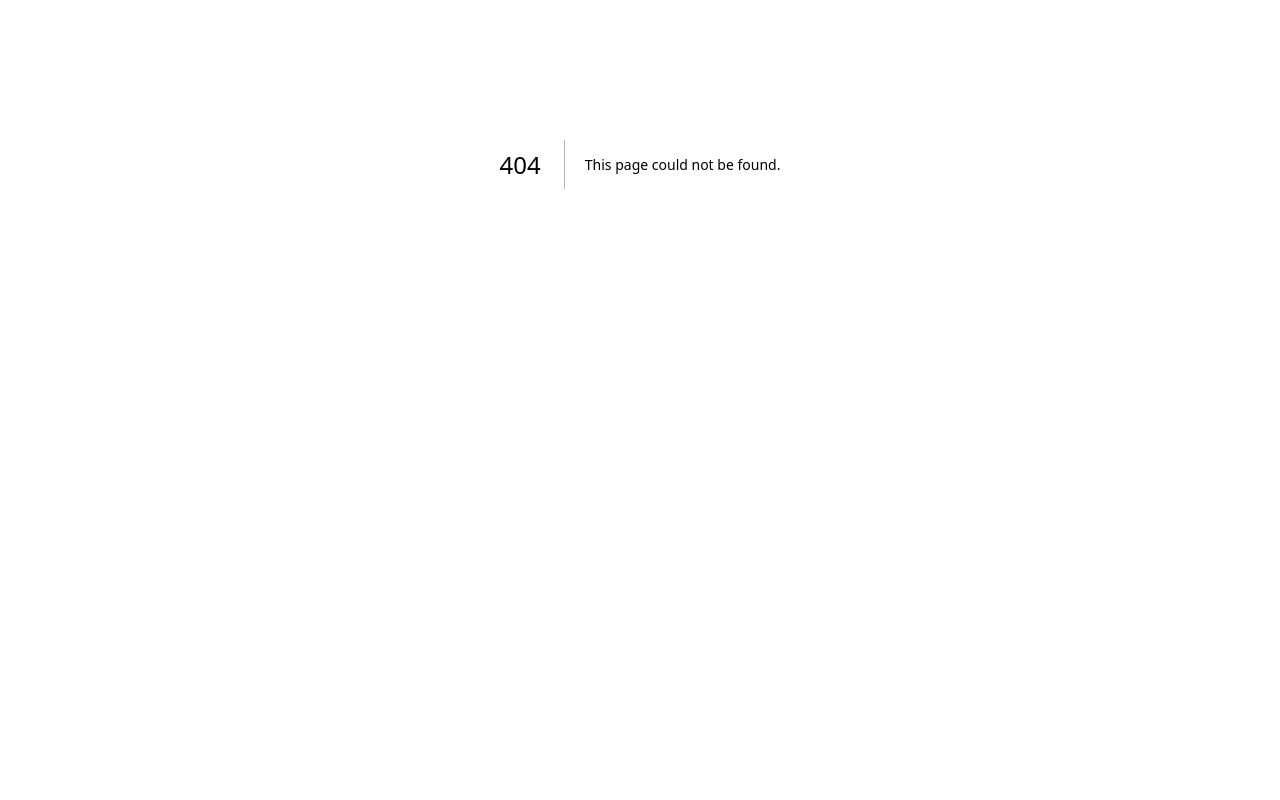
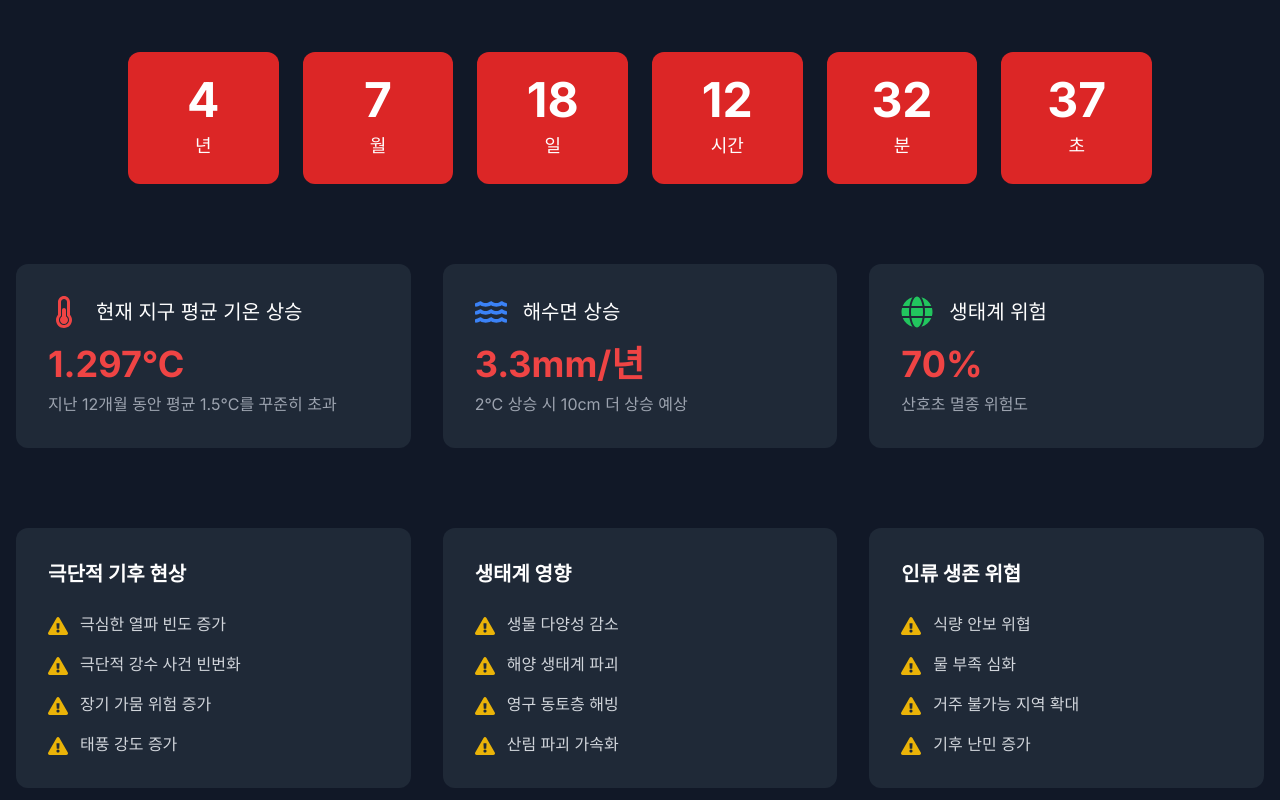
Before and after one commit to 4githu/DSHSEnvironmentWeb, a Next.js app: page /timer in a window 1280 px wide. Before the commit this address had no page. Shown: the part 300-1100 px from the top of the page. Before the commit the page ends 864 px from the top, so only its background shows below. Built offline with nearby package versions, Linux system fonts and the light colour scheme.

Commit message:
커밋 메시지

```diff
--- a/src/app/page.tsx
+++ b/src/app/page.tsx
@@ -18,7 +18,7 @@ const EnvironmentCampaign = () => {
 
   React.useEffect(() => {
     const calculateTimeLeft = () => {
-      const targetDate = new Date('2050-01-01').getTime();
+      const targetDate = new Date('2030-01-01').getTime();
       const now = new Date().getTime();
       const difference = targetDate - now;
 
@@ -101,7 +101,8 @@ const EnvironmentCampaign = () => {
         </div>
       </header>
       {/* 카운트다운 타이머 섹션 */}
-      <div className="bg-gray-900 py-12">
+      <Link href="/timer">
+        <div className="bg-gray-900 py-12 cursor-pointer hover:bg-gray-800 transition-colors">
           <div className="container mx-auto px-4">
             <div className="bg-gray-800 rounded-xl p-8 max-w-4xl mx-auto">
               <div className="flex items-center justify-center gap-4 mb-6">
@@ -129,6 +130,7 @@ const EnvironmentCampaign = () => {
             </div>
           </div>
         </div>
+      </Link>
 
       {/* 메인 콘텐츠 */}
       <main className="container mx-auto px-4 py-16">
--- /dev/null
+++ b/src/app/timer/page.tsx
@@ -0,0 +1,186 @@
+"use client"
+import React, { useState, useEffect } from 'react';
+import { FaClock, FaChartLine, FaExclamationTriangle, FaArrowLeft, FaThermometerHalf, FaWater, FaGlobe } from 'react-icons/fa';
+import Link from 'next/link';
+
+const TimerPage = () => {
+  const [timeLeft, setTimeLeft] = useState({
+    years: 0,
+    months: 0,
+    days: 0,
+    hours: 0,
+    minutes: 0,
+    seconds: 0
+  });
+
+  // 타이머 로직
+  useEffect(() => {
+    const calculateTimeLeft = () => {
+      const targetDate = new Date('2029-07-21').getTime(); // 1.5°C 도달 예상 시점
+      const now = new Date().getTime();
+      const difference = targetDate - now;
+
+      if (difference > 0) {
+        const years = Math.floor(difference / (1000 * 60 * 60 * 24 * 365));
+        const months = Math.floor((difference % (1000 * 60 * 60 * 24 * 365)) / (1000 * 60 * 60 * 24 * 30));
+        const days = Math.floor((difference % (1000 * 60 * 60 * 24 * 30)) / (1000 * 60 * 60 * 24));
+        const hours = Math.floor((difference % (1000 * 60 * 60 * 24)) / (1000 * 60 * 60));
+        const minutes = Math.floor((difference % (1000 * 60 * 60)) / (1000 * 60));
+        const seconds = Math.floor((difference % (1000 * 60)) / 1000);
+
+        setTimeLeft({ years, months, days, hours, minutes, seconds });
+      }
+    };
+
+    const timer = setInterval(calculateTimeLeft, 1000);
+    calculateTimeLeft();
+
+    return () => clearInterval(timer);
+  }, []);
+
+  const warningData = [
+    {
+      icon: <FaThermometerHalf className="w-8 h-8 text-red-500" />,
+      title: "현재 지구 평균 기온 상승",
+      value: "1.297°C",
+      description: "지난 12개월 동안 평균 1.5°C를 꾸준히 초과"
+    },
+    {
+      icon: <FaWater className="w-8 h-8 text-blue-500" />,
+      title: "해수면 상승",
+      value: "3.3mm/년",
+      description: "2°C 상승 시 10cm 더 상승 예상"
+    },
+    {
+      icon: <FaGlobe className="w-8 h-8 text-green-500" />,
+      title: "생태계 위험",
+      value: "70%",
+      description: "산호초 멸종 위험도"
+    }
+  ];
+
+  const impactData = [
+    {
+      title: "극단적 기후 현상",
+      details: [
+        "극심한 열파 빈도 증가",
+        "극단적 강수 사건 빈번화",
+        "장기 가뭄 위험 증가",
+        "태풍 강도 증가"
+      ]
+    },
+    {
+      title: "생태계 영향",
+      details: [
+        "생물 다양성 감소",
+        "해양 생태계 파괴",
+        "영구 동토층 해빙",
+        "산림 파괴 가속화"
+      ]
+    },
+    {
+      title: "인류 생존 위협",
+      details: [
+        "식량 안보 위협",
+        "물 부족 심화",
+        "거주 불가능 지역 확대",
+        "기후 난민 증가"
+      ]
+    }
+  ];
+
+  return (
+    <div className="min-h-screen bg-gray-900">
+      <Link href="/" className="fixed top-6 left-6 text-white hover:text-gray-300">
+        <FaArrowLeft className="w-6 h-6" />
+      </Link>
+
+      {/* 경고 배너 */}
+      <div className="bg-red-600 text-white py-3 px-4 text-center">
+        <p className="text-sm md:text-base">
+          ⚠️ 지구는 이미 일시적으로 1.5°C 온도 상승 임계점에 도달했습니다
+        </p>
+      </div>
+
+      {/* 메인 타이머 섹션 */}
+      <div className="container mx-auto px-4 py-16">
+        <div className="text-center mb-16">
+          <h1 className="text-4xl md:text-6xl font-bold text-white mb-6">
+            1.5°C 임계점까지
+          </h1>
+          <p className="text-xl text-red-400">
+            지구 평균 기온 1.5°C 영구 상승 예상 시점
+          </p>
+        </div>
+
+        {/* 타이머 디스플레이 */}
+        <div className="grid grid-cols-2 md:grid-cols-6 gap-6 max-w-5xl mx-auto mb-20">
+          {[
+            { value: timeLeft.years, label: "년" },
+            { value: timeLeft.months, label: "월" },
+            { value: timeLeft.days, label: "일" },
+            { value: timeLeft.hours, label: "시간" },
+            { value: timeLeft.minutes, label: "분" },
+            { value: timeLeft.seconds, label: "초" }
+          ].map((item, index) => (
+            <div key={index} className="bg-red-600 p-6 rounded-xl text-center transform hover:scale-105 transition-transform">
+              <div className="text-5xl font-bold text-white mb-2">{item.value}</div>
+              <div className="text-lg text-white">{item.label}</div>
+            </div>
+          ))}
+        </div>
+
+        {/* 경고 지표 */}
+        <div className="grid grid-cols-1 md:grid-cols-3 gap-8 mb-20">
+          {warningData.map((item, index) => (
+            <div key={index} className="bg-gray-800 p-8 rounded-xl">
+              <div className="flex items-center gap-4 mb-4">
+                {item.icon}
+                <h3 className="text-xl text-white">{item.title}</h3>
+              </div>
+              <div className="text-4xl font-bold text-red-500 mb-2">{item.value}</div>
+              <p className="text-gray-400">{item.description}</p>
+            </div>
+          ))}
+        </div>
+
+        {/* 영향 분석 */}
+        <div className="grid grid-cols-1 md:grid-cols-3 gap-8">
+          {impactData.map((section, index) => (
+            <div key={index} className="bg-gray-800 p-8 rounded-xl">
+              <h3 className="text-xl font-bold text-white mb-6">{section.title}</h3>
+              <ul className="space-y-4">
+                {section.details.map((detail, idx) => (
+                  <li key={idx} className="flex items-start gap-3 text-gray-300">
+                    <FaExclamationTriangle className="w-5 h-5 text-yellow-500 mt-1" />
+                    <span>{detail}</span>
+                  </li>
+                ))}
+              </ul>
+            </div>
+          ))}
+        </div>
+
+        {/* 행동 촉구 섹션 */}
+        <div className="mt-20 bg-gradient-to-r from-red-600 to-orange-600 rounded-xl p-8 text-center">
+          <FaExclamationTriangle className="w-16 h-16 text-yellow-300 mx-auto mb-6" />
+          <h2 className="text-3xl font-bold text-white mb-4">
+            지금이 마지막 기회입니다
+          </h2>
+          <p className="text-white mb-8 max-w-2xl mx-auto">
+            1.5°C 상승은 돌이킬 수 없는 기후 재앙의 시작점입니다.
+            우리 모두의 즉각적인 행동이 필요한 때입니다.
+          </p>
+          <Link
+            href="/carbon-footprint"
+            className="inline-block bg-white text-red-600 px-8 py-3 rounded-full hover:bg-gray-100 transition-colors"
+          >
+            탄소 발자국 줄이기 실천하기
+          </Link>
+        </div>
+      </div>
+    </div>
+  );
+};
+
+export default TimerPage;
```
Lines whose indentation alone changed are shown as unchanged.
